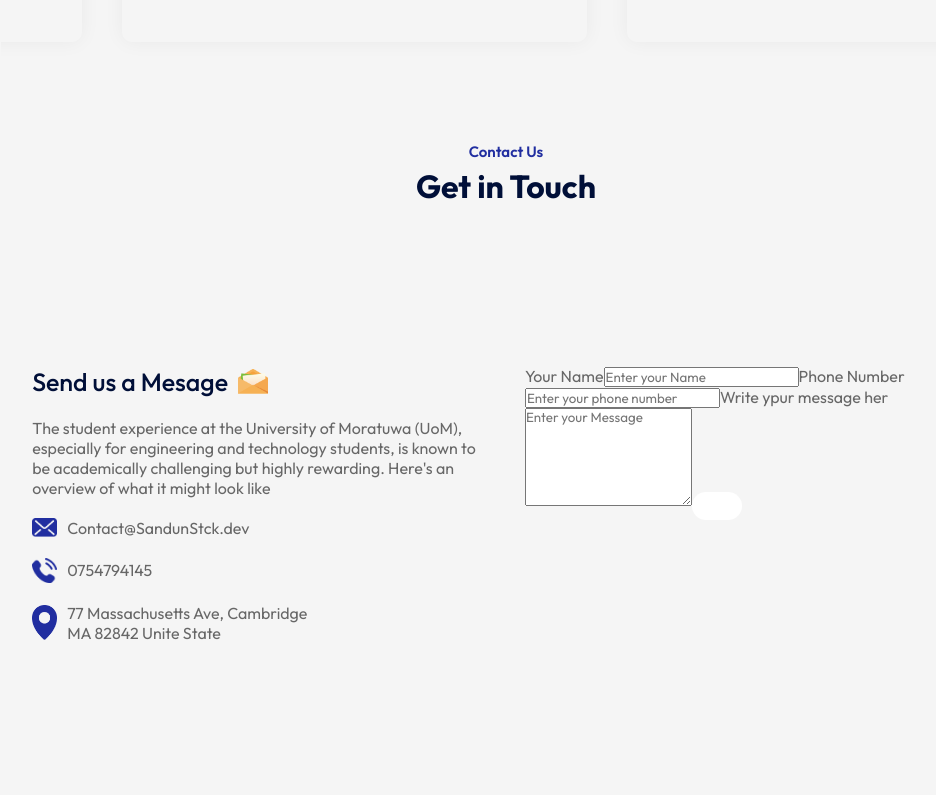
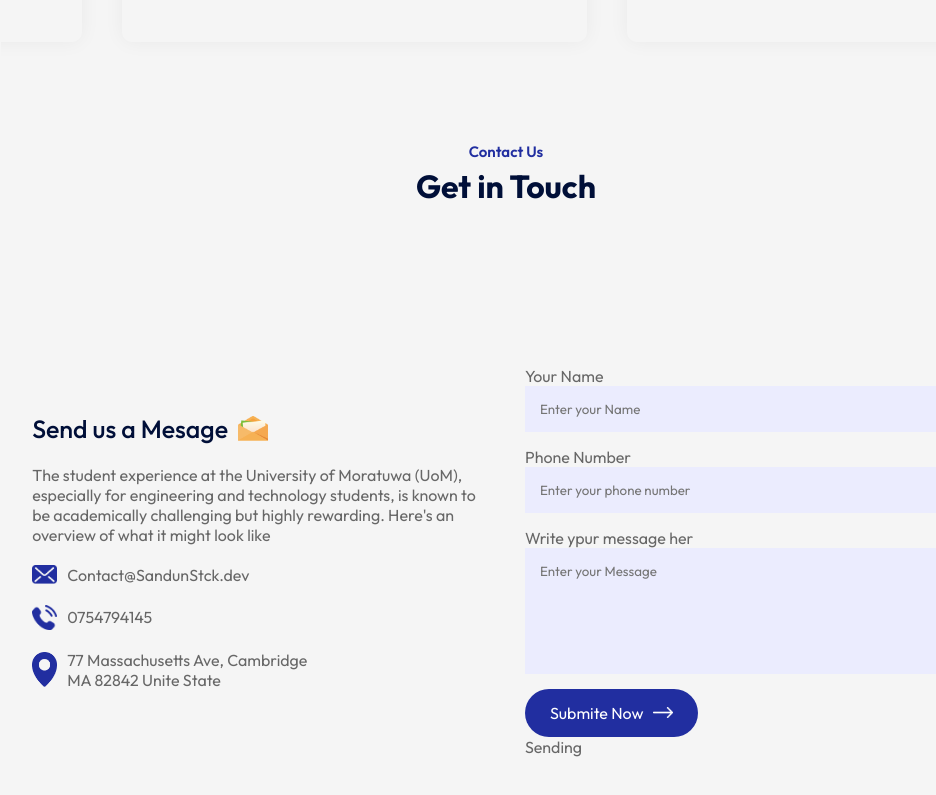
Before and after one commit to sandun7787/University-guide-web-page, a React (Vite) app: page / in a window 1280 px wide. Shown: the part 2900-3695 px from the top of the page, without its empty margins (134-1070 px from the left). Built offline with nearby package versions, Linux system fonts and the light colour scheme.

Commit message:
add-span-tag and -correct-css-file

```diff
--- a/src/Components/Contact/Contact.css
+++ b/src/Components/Contact/Contact.css
@@ -2,12 +2,12 @@
     margin: 80px auto;
     max-width: 90%;
     display: flex;
-    align-content: center;
+    align-items: center;  /* Changed align-content to align-items */
     justify-content: space-between;
 }
 
 .contact-col {
-    flex-basis: 48%;
+    flex-basis: 48%;  /* This is correct for two columns */
     color: #676767;
 }
 
@@ -25,14 +25,24 @@
     margin-left: 10px;
 }
 
-
 .contact-col ul li{
     display: flex;
     align-items: center;
-    margin:20px 0;
+    margin: 20px 0;
 }
 
 .contact-col ul li img{
-    width:25px;
+    width: 25px;
     margin-right: 10px;
 }
+
+.contact form input, .contact form textarea{
+    display: block;
+    width: 100%;  /* Corrected width to take full space */
+    background: #EBECFE;
+    padding: 15px;
+    border: 0;
+    outline: 0;
+    margin-bottom: 15px;
+    resize: none;  /* This is fine for textarea */
+}
--- a/src/Components/Contact/Contact.jsx
+++ b/src/Components/Contact/Contact.jsx
@@ -4,6 +4,7 @@ import msg_icon from '../../assets/msg-icon.png'
 import mail_icon from '../../assets/mail-icon.png'
 import phone_icon from '../../assets/phone-icon.png'
 import location_icon from '../../assets/location-icon.png'
+import white_arrow from '../../assets/white-arrow.png'
 
 const Contact = () => {
   return (
@@ -32,8 +33,9 @@ const Contact = () => {
                     <required/>
                     <label>Write ypur message her</label>
                     <textarea name="message" rows='6' placeholder='Enter your Message' required></textarea>
-                    <button type='submite' className='btn dark btn'></button>
+                    <button type='submite' className='btn dark-btn'>Submite Now <img src={white_arrow} alt="" /></button>
                   </form>
+                  <span>Sending</span>
                 </div>
         </div>
 
```
